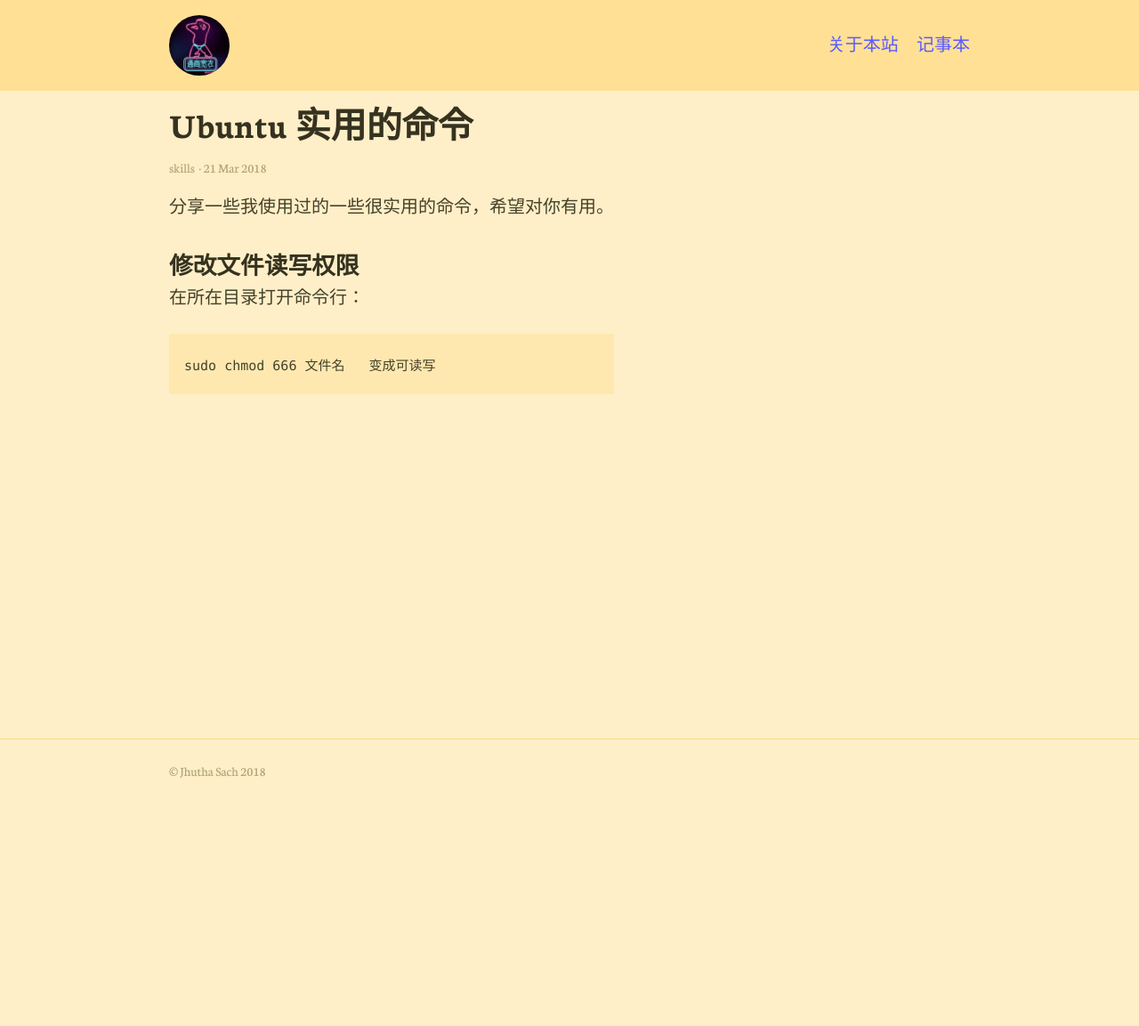
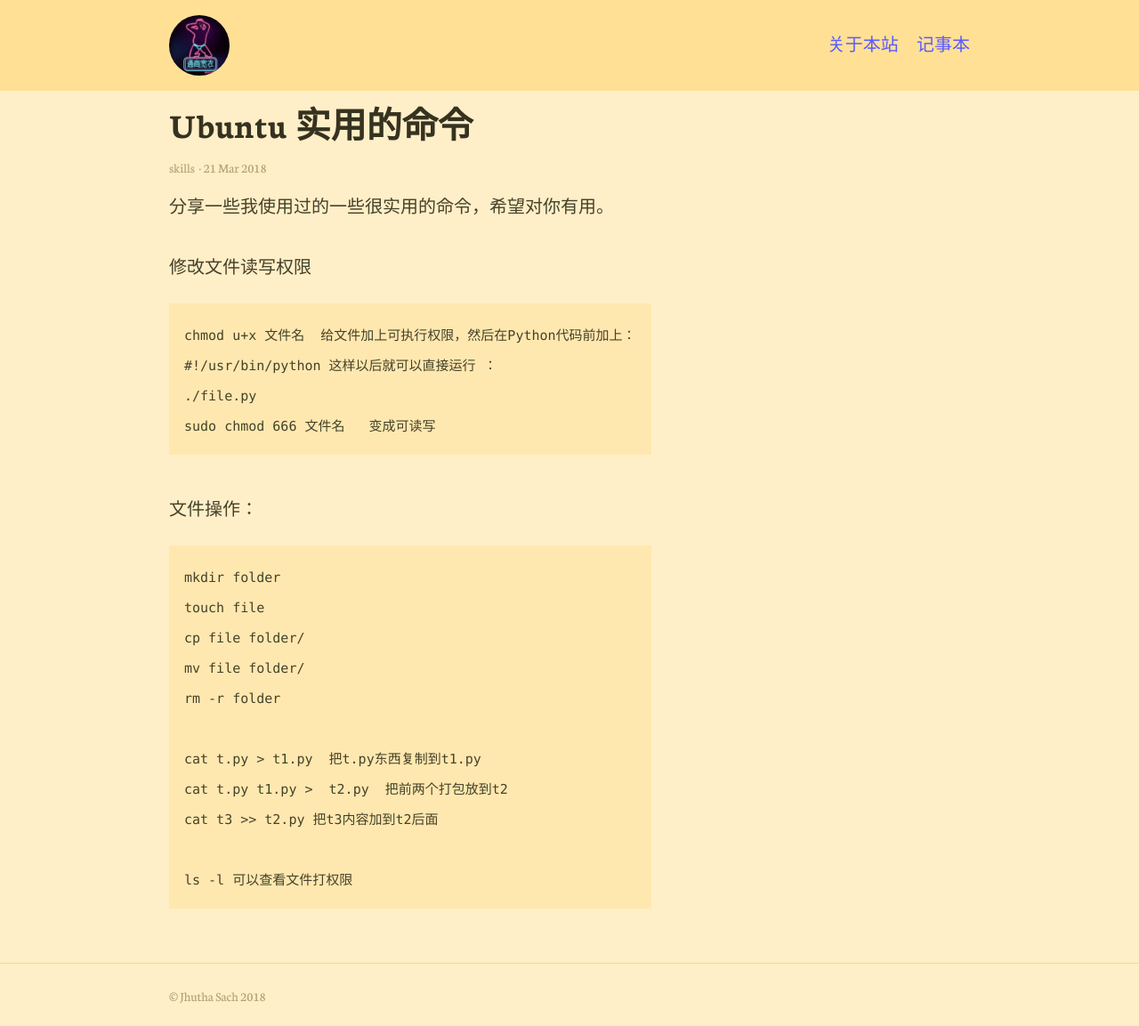
Before and after one commit to jhuthasach/jhuthasach.github.io, a Jekyll site: the page built from _posts/2018-03-21-Ubuntu 实用命令.md, in a window 1280 px wide. Shown: the whole page at 89% size. Built offline with Jekyll 4.4.1, drawn with Linux system fonts in a browser that asks for light colours; before the commit the page ends 900 px from its top, so only the background shows below that.

Commit message:
some change

```diff
--- a/_posts/2018-03-21-Ubuntu 实用命令.md
+++ b/_posts/2018-03-21-Ubuntu 实用命令.md
@@ -6,7 +6,24 @@ category: skills
 分享一些我使用过的一些很实用的命令，希望对你有用。
 
 <!-- more -->
-#### 修改文件读写权限
-在所在目录打开命令行：
+修改文件读写权限
 
+	chmod u+x 文件名  给文件加上可执行权限，然后在Python代码前加上：
+	#!/usr/bin/python 这样以后就可以直接运行 ：
+	./file.py
 	sudo chmod 666 文件名   变成可读写
+
+
+文件操作：
+
+	mkdir folder
+	touch file
+	cp file folder/
+	mv file folder/
+	rm -r folder
+
+	cat t.py > t1.py  把t.py东西复制到t1.py
+	cat t.py t1.py >  t2.py  把前两个打包放到t2
+	cat t3 >> t2.py 把t3内容加到t2后面
+
+	ls -l 可以查看文件打权限
```
